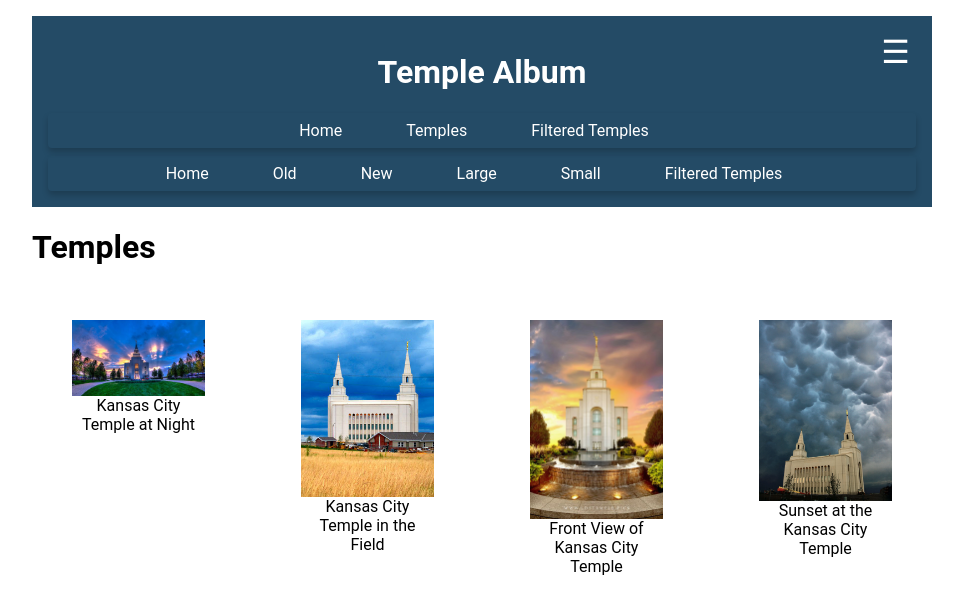
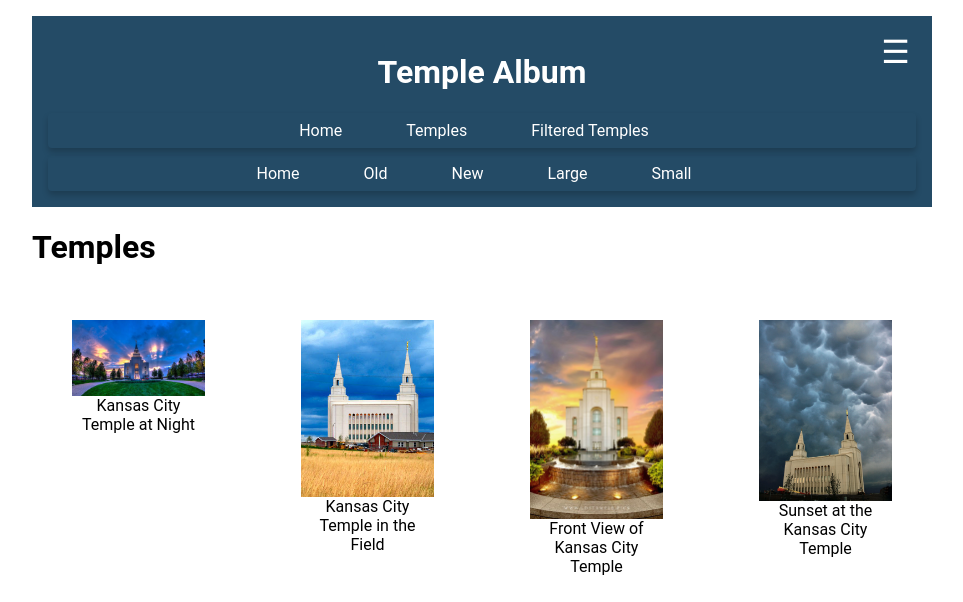
Before and after one commit to Tjg9265/wdd131, a plain HTML site: page temples.html in a window 1280 px wide. Shown: the top 602 px of the page, without its empty margins (158-1121 px from the left). Drawn offline with Linux system fonts and the light colour scheme.

Commit message:
new temple 5 update

```diff
--- a/temples.html
+++ b/temples.html
@@ -25,7 +25,6 @@
       <a href="#">New</a>
       <a href="#">Large</a>
       <a href="#">Small</a>
-      <a href="filtered-temples.html">Filtered Temples</a>
     </nav>
   </header>
 
```
